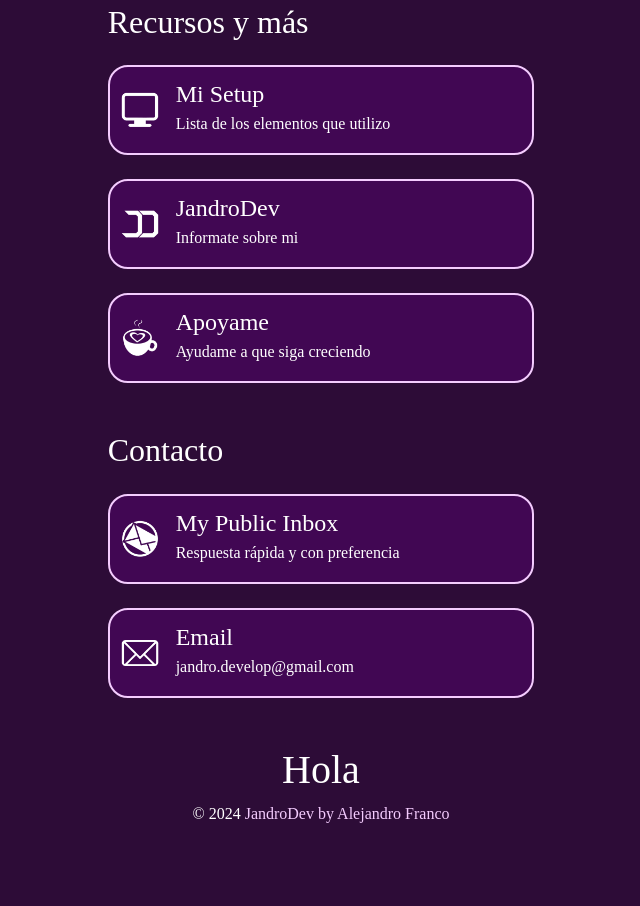
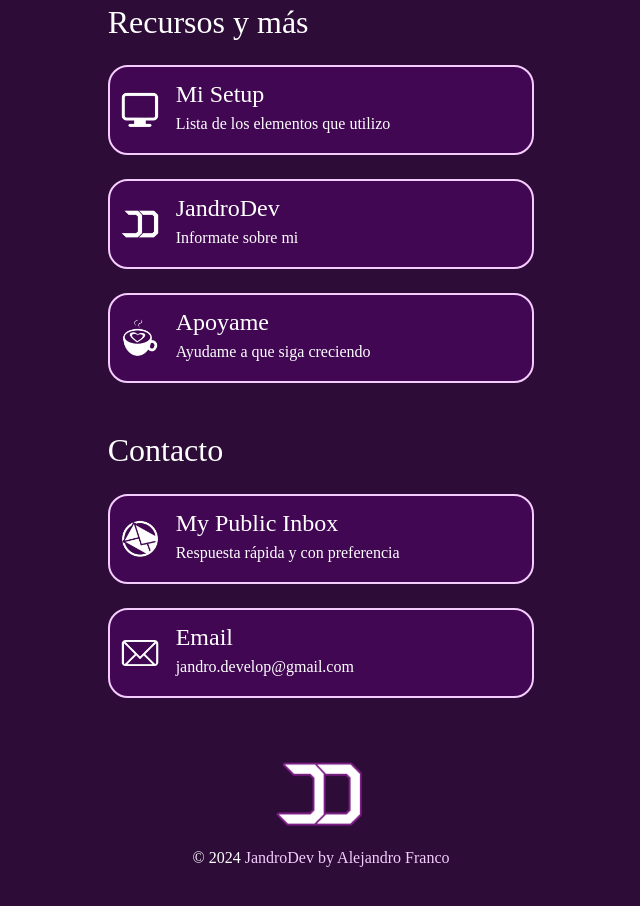
Before and after one commit to jandro-dev/jandroblog, a plain HTML site: page index.html in a window 1280 px wide. Shown: the part 1172-2078 px from the top of the page, without its empty margins (319-959 px from the left). Drawn offline with nearby package versions, Linux system fonts and the light colour scheme; a web font is replaced by a local one.

Commit message:
Update: Footer terminado

```diff
--- a/index.html
+++ b/index.html
@@ -212,7 +212,7 @@
             <div class="mt-5">
                 <div class="row">
                     <div class="col-12 text-center text-white">
-                        <h1>Hola</h1>
+                        <img src="images/footer.png" alt="Logo" style="width: 100px;">
                         <p>© 2024 <a href="#" target="_blank" style="text-decoration: none; color: #F4CCFE;">
                             JandroDev by Alejandro Franco</a> <!-- Enlace al inicio de mi web portfolio -->
                         </p>
```
Also changed, not shown: images/footer.png (added).
